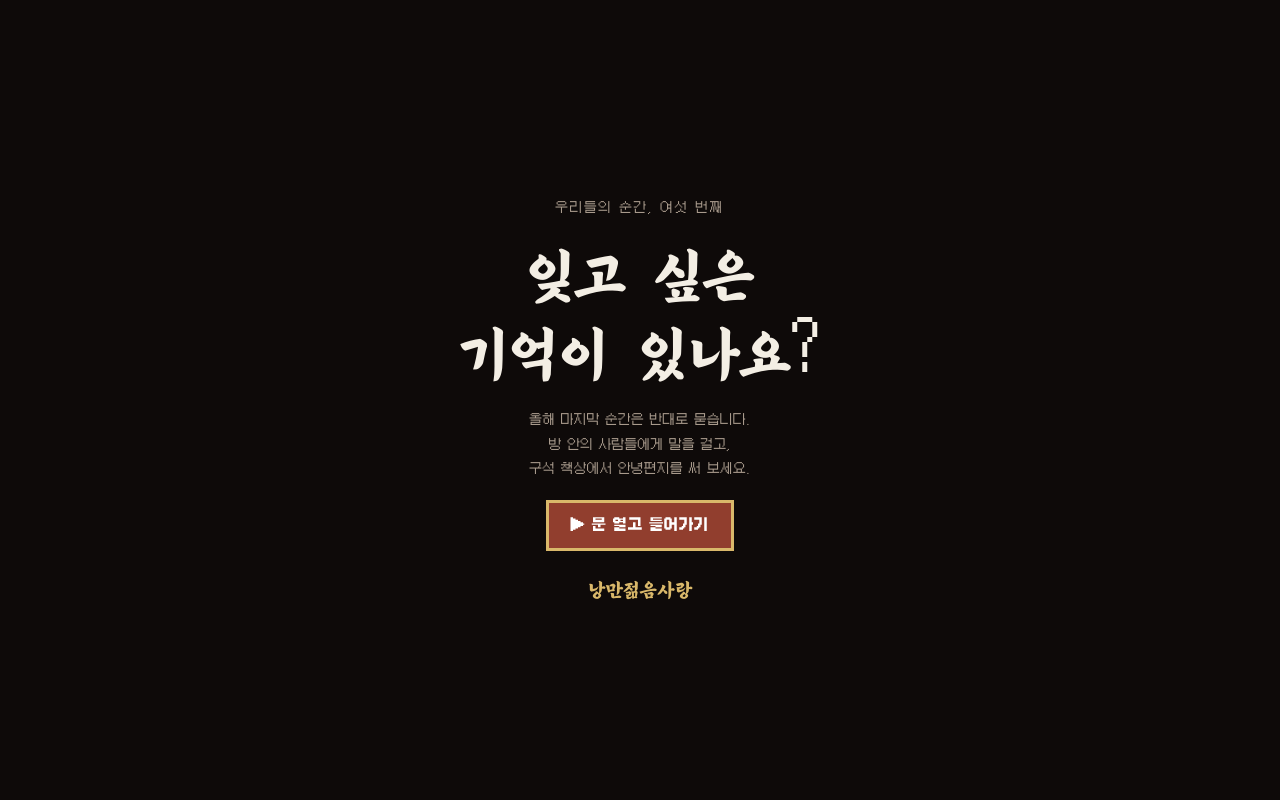
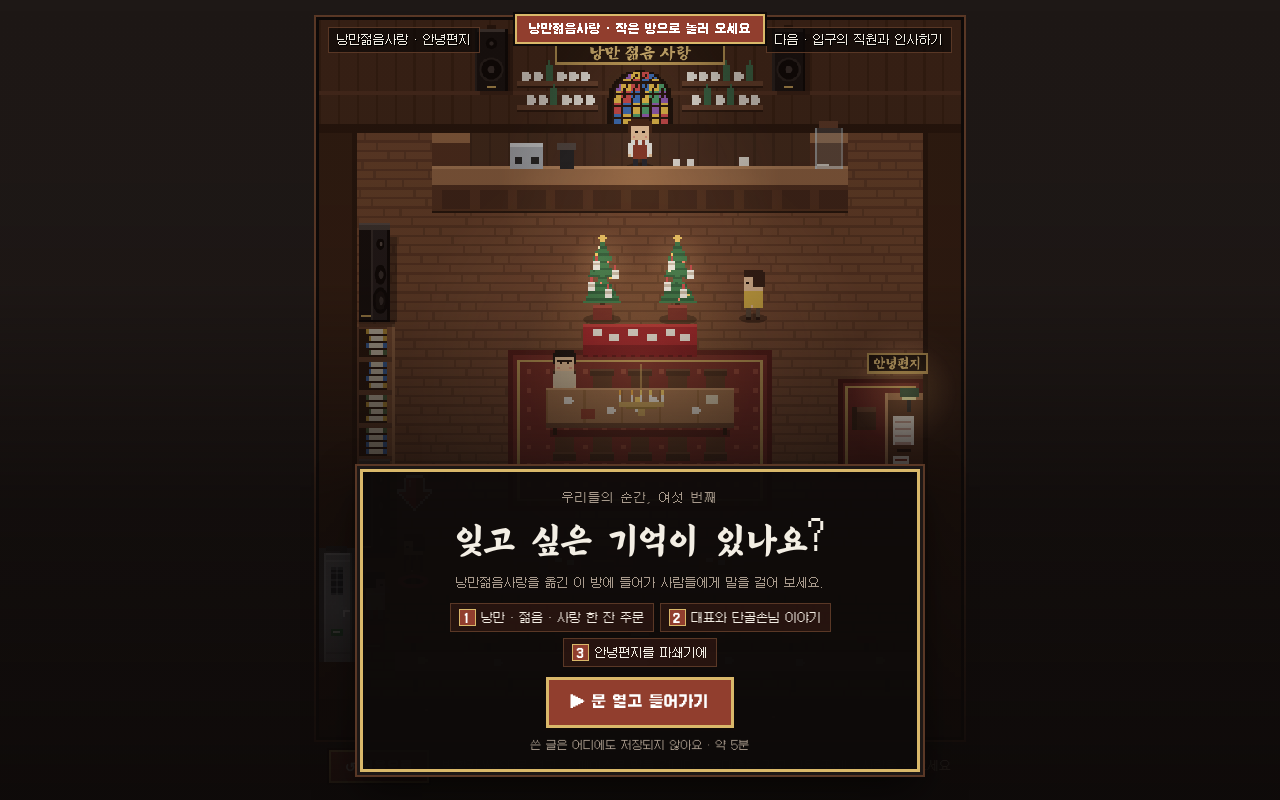
Before and after one commit to l014start-alt/nangsa-christmas, a plain HTML site: page index.html in a window 1280 px wide. Drawn offline with Linux system fonts and the light colour scheme; no server answers; animation ran at ten frames a second.

Commit message:
첫 화면: 게임 방이 비쳐 보이고 안내 카드는 아래에
Co-Authored-By: Claude Opus 5.5 <noreply@anthropic.com>

```diff
--- a/index.html
+++ b/index.html
@@ -53,14 +53,22 @@ canvas#game{display:block;width:100%;height:auto;image-rendering:pixelated;image
 .help{margin-top:10px;font-size:12px;color:var(--dim);text-align:center;line-height:1.6;word-break:keep-all}
 
 /* 첫 화면 */
-.intro{position:fixed;inset:0;background:#0e0a09;display:flex;flex-direction:column;align-items:center;justify-content:center;gap:18px;z-index:20;padding:24px;text-align:center}
-.intro .kicker{font-size:13px;color:var(--dim);letter-spacing:.1em}
-.intro h1{font-family:'Dokrip','Galmuri11',serif;font-weight:400;font-size:clamp(34px,8vw,60px);line-height:1.3;color:var(--ink)}
-.intro p{font-size:13px;color:var(--dim);line-height:1.9;word-break:keep-all}
+.intro{position:fixed;inset:0;z-index:20;display:flex;align-items:flex-end;justify-content:center;padding:16px 16px 28px;text-align:center;
+  background:linear-gradient(to bottom,rgba(14,10,9,0) 0,rgba(14,10,9,.05) 35%,rgba(14,10,9,.7) 62%,rgba(14,10,9,.95) 100%)}
+.intro .card{display:flex;flex-direction:column;align-items:center;gap:10px;width:min(560px,100%);padding:18px 20px 16px;
+  background:rgba(14,10,9,.9);border:3px solid #d9b86a;box-shadow:0 0 0 3px #1E1816,0 0 0 5px #5a3826,0 18px 40px rgba(0,0,0,.6)}
+.intro .badge{position:fixed;top:14px;left:50%;transform:translateX(-50%);background:var(--burgundy);color:#fff;border:2px solid #d9b86a;padding:5px 12px;font-size:12px;font-weight:700;white-space:nowrap;box-shadow:0 0 0 2px #0e0a09}
+.intro .steps{display:flex;flex-wrap:wrap;justify-content:center;gap:6px;width:100%}
+.intro .steps div{display:flex;align-items:center;gap:6px;font-size:12px;color:var(--ink);background:rgba(145,62,46,.18);border:1px solid #5a3826;padding:5px 8px;white-space:nowrap}
+.intro .steps b{flex:none;width:17px;height:17px;line-height:17px;text-align:center;background:var(--burgundy);color:#fff;font-size:11px;border:1px solid #d9b86a}
+.intro .peek{font-size:11px;color:var(--dim)}
+.intro .kicker{font-size:12px;color:var(--dim);letter-spacing:.1em}
+.intro h1{font-family:'Dokrip','Galmuri11',serif;font-weight:400;font-size:clamp(26px,6vw,36px);line-height:1.3;color:var(--ink)}
+.intro p{font-size:12px;color:var(--dim);line-height:1.7;word-break:keep-all}
 .btn{background:var(--burgundy);color:#fff;border:3px solid #d9b86a;box-shadow:0 0 0 3px #0e0a09;padding:12px 22px;font-size:15px;font-weight:700}
 .btn:hover{filter:brightness(1.12)}
 .btn.ghost{background:transparent;color:var(--ink);border-color:#5a463c}
-.intro .logo{font-family:'Dokrip',serif;font-size:20px;color:var(--gold);margin-top:8px}
+.intro .logo{font-family:'Dokrip',serif;font-size:18px;color:var(--gold);margin-top:2px}
 
 /* 안녕편지 쓰는 화면 */
 .writer{position:fixed;inset:0;background:rgba(8,5,4,.92);z-index:30;display:none;align-items:flex-start;justify-content:center;padding:24px 16px;overflow-y:auto}
@@ -129,11 +137,20 @@ canvas#game{display:block;width:100%;height:auto;image-rendering:pixelated;image
 <body>
 
 <div class="intro" id="intro">
-  <div class="kicker">우리들의 순간, 여섯 번째</div>
-  <h1>잊고 싶은<br>기억이 있나요?</h1>
-  <p>올해 마지막 순간은 반대로 묻습니다.<br>방 안의 사람들에게 말을 걸고,<br>구석 책상에서 안녕편지를 써 보세요.</p>
-  <button class="btn" id="enter">▶ 문 열고 들어가기</button>
-  <div class="logo">낭만젊음사랑</div>
+  <div class="badge">낭만젊음사랑 · 작은 방으로 놀러 오세요</div>
+  <div class="card">
+    <div class="kicker">우리들의 순간, 여섯 번째</div>
+    <h1>잊고 싶은 기억이 있나요?</h1>
+    <p>낭만젊음사랑을 옮긴 이 방에 들어가 사람들에게 말을 걸어 보세요.</p>
+    <div class="steps">
+      <div><b>1</b>낭만 · 젊음 · 사랑 한 잔 주문</div>
+      <div><b>2</b>대표와 단골손님 이야기</div>
+      <div><b>3</b>안녕편지를 파쇄기에</div>
+    </div>
+    <button class="btn" id="enter">▶ 문 열고 들어가기</button>
+    <div class="peek">쓴 글은 어디에도 저장되지 않아요 · 약 5분</div>
+  </div>
+</div>
 </div>
 
 <div class="stage" id="stage">
```
